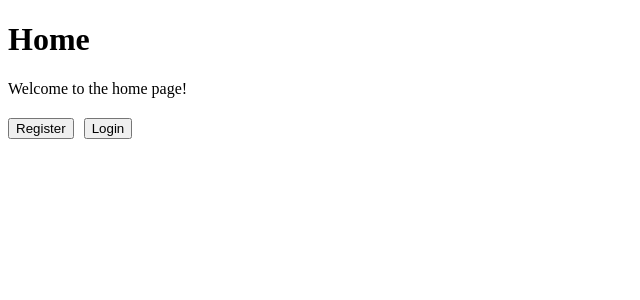
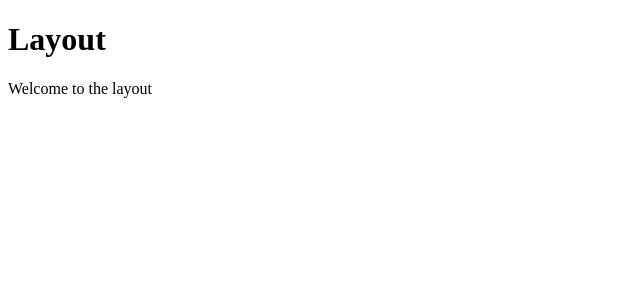
Before and after one commit to sathishgnanaprakasam/fsdwetb7, a React (Vite) app: page / in a window 1280 px wide. Shown: the top 300 px of the page, without its empty margins (0-640 px from the left). Built offline with nearby package versions, Linux system fonts and the light colour scheme.

Commit message:
children routes

```diff
--- /dev/null
+++ b/src/wrappers/Layout.jsx
@@ -0,0 +1,13 @@
+import { Outlet } from "react-router";
+
+const Layout = () => {
+    return (
+        <div>
+            <h1>Layout</h1>
+            <p>Welcome to the layout</p>
+            <Outlet />
+        </div>
+    )
+}
+
+export default Layout;
```
Also changed, not shown: src/App.jsx (+7 -0 lines).
